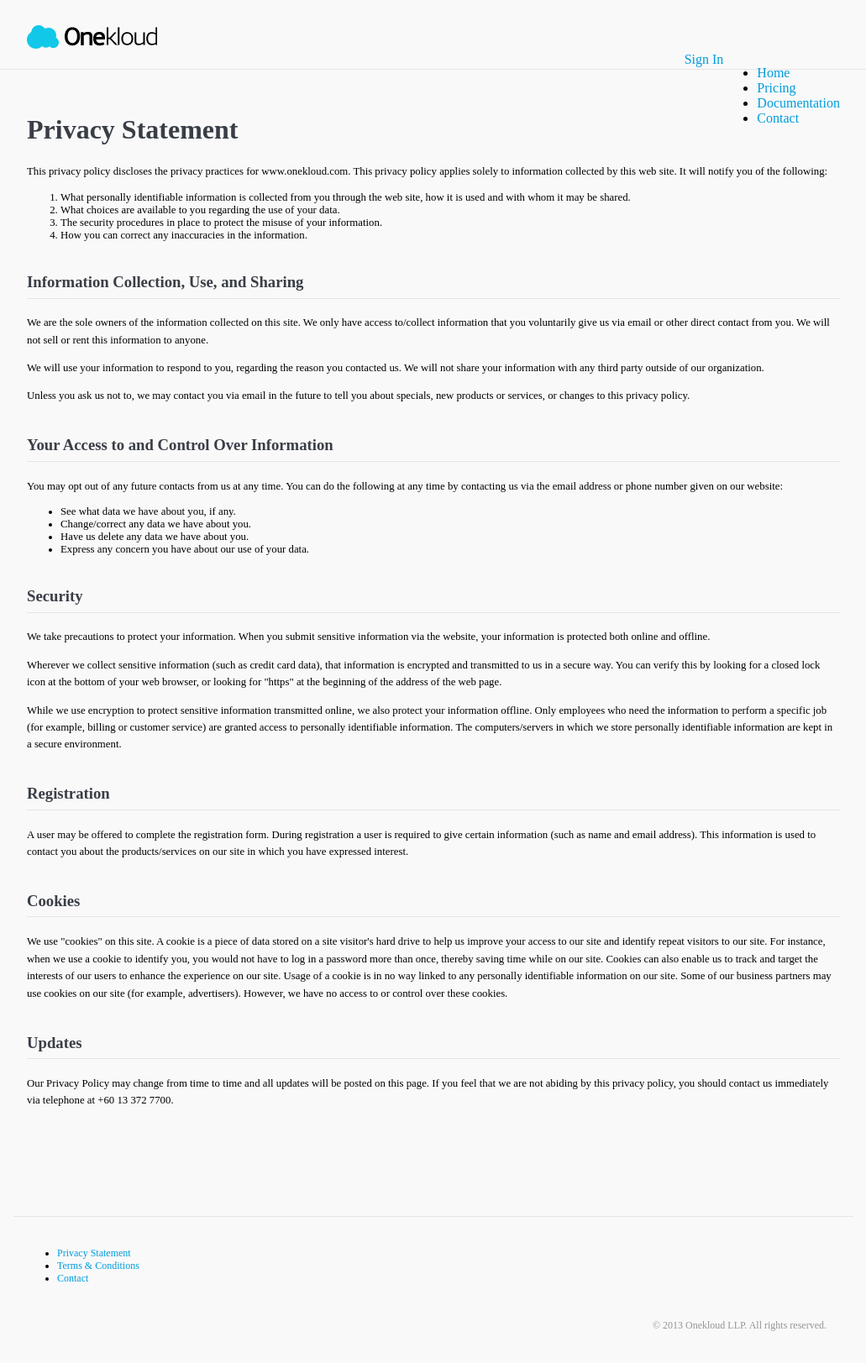
After one commit to pythonista8/onekloud, a Django app: page /privacy/ in a window 1280 px wide. The commit adds this page. Shown: the whole page at 84% size, without its empty margins (124-1155 px from the left). Run offline with Django 3.2, Linux system fonts and the light colour scheme; parts of the project's set-up code (start-up, migrations or seed data) failed here and were passed over; some libraries are stand-ins or nearby versions.

Commit message:
Add Privacy statement

```diff
--- /dev/null
+++ b/onekloud/apps/pages/static/pages/onekloud/css/privacy.css
@@ -0,0 +1,9 @@
+#content p,
+#content ul,
+#content ol {
+    font-size: 80%;
+}
+
+#content h3 {
+    margin-top: 2em;
+}
--- /dev/null
+++ b/onekloud/apps/pages/templates/pages/privacy.html
@@ -0,0 +1,139 @@
+{% extends 'onekloud/base.html' %}
+{% load static %}
+
+{% block css %}
+<link href="{% static 'pages/onekloud/css/privacy.css' %}" rel="stylesheet">
+{% endblock %}
+
+{% block content %}
+<div class="pure-g-r">
+    <div class="pure-u-1">
+        <div class="l-box">
+            <h1>Privacy Statement</h1>
+            <p>
+                This privacy policy discloses the privacy practices for
+                www.onekloud.com. This privacy policy applies solely to
+                information collected by this web site. It will notify you of
+                the following:
+            </p>
+            <ol>
+                <li>
+                    What personally identifiable information is collected from
+                    you through the web site, how it is used and with whom it
+                    may be shared.
+                </li>
+                <li>
+                    What choices are available to you regarding the use of your
+                    data.
+                </li>
+                <li>
+                    The security procedures in place to protect the misuse of
+                    your information.
+                </li>
+                <li>
+                    How you can correct any inaccuracies in the information.
+                </li>
+            </ol>
+
+            <h3>Information Collection, Use, and Sharing</h3>
+            <p>
+                We are the sole owners of the information collected on this
+                site. We only have access to/collect information that you
+                voluntarily give us via email or other direct contact from you.
+                We will not sell or rent this information to anyone.
+            </p>
+            <p>
+                We will use your information to respond to you, regarding the
+                reason you contacted us. We will not share your information
+                with any third party outside of our organization.
+            </p>
+            <p>
+                Unless you ask us not to, we may contact you via email in the
+                future to tell you about specials, new products or services, or
+                changes to this privacy policy.
+            </p>
+
+            <h3>Your Access to and Control Over Information</h3>
+            <p>
+                You may opt out of any future contacts from us at any time. You
+                can do the following at any time by contacting us via the email
+                address or phone number given on our website:
+            </p>
+            <ul>
+                <li>
+                    See what data we have about you, if any.
+                </li>
+                <li>
+                    Change/correct any data we have about you.
+                </li>
+                <li>
+                    Have us delete any data we have about you.
+                </li>
+                <li>
+                    Express any concern you have about our use of your data.
+                </li>
+            </ul>
+
+            <h3>Security</h3>
+            <p>
+                We take precautions to protect your information. When you
+                submit sensitive information via the website, your information
+                is protected both online and offline.
+            </p>
+            <p>
+                Wherever we collect sensitive information (such as credit card
+                data), that information is encrypted and transmitted to us in a
+                secure way. You can verify this by looking for a closed lock
+                icon at the bottom of your web browser, or looking for "https"
+                at the beginning of the address of the web page.
+            </p>
+            <p>
+                While we use encryption to protect sensitive information
+                transmitted online, we also protect your information offline.
+                Only employees who need the information to perform a specific
+                job (for example, billing or customer service) are granted
+                access to personally identifiable information. The
+                computers/servers in which we store personally identifiable
+                information are kept in a secure environment.
+            </p>
+
+            <h3>Registration</h3>
+            <p>
+                A user may be offered to complete the registration form. During
+                registration a user is required to give certain information
+                (such as name and email address). This information is used to
+                contact you about the products/services on our site in which
+                you have expressed interest.
+            </p>
+
+            <h3>Cookies</h3>
+            <p>
+                We use "cookies" on this site. A cookie is a piece of data
+                stored on a site visitor's hard drive to help us improve your
+                access to our site and identify repeat visitors to our site.
+                For instance, when we use a cookie to identify you, you would
+                not have to log in a password more than once, thereby saving
+                time while on our site. Cookies can also enable us to track and
+                target the interests of our users to enhance the experience on
+                our site. Usage of a cookie is in no way linked to any
+                personally identifiable information on our site. Some of our
+                business partners may use cookies on our site (for example,
+                advertisers). However, we have no access to or control over
+                these cookies.
+            </p>
+
+            <h3>Updates</h3>
+            <p>
+                Our Privacy Policy may change from time to time and all updates
+                will be posted on this page. If you feel that we are not
+                abiding by this privacy policy, you should contact us
+                immediately via telephone at +60 13 372 7700.
+            </p>
+        </div>
+    </div>
+</div>
+{% endblock %}
+
+{% block menu-contact %}
+pure-menu-selected
+{% endblock %}
--- a/onekloud/apps/pages/urls.py
+++ b/onekloud/apps/pages/urls.py
@@ -5,4 +5,6 @@ urlpatterns = patterns(
     url(r'^$', 'home', name='home'),
     url(r'^pricing/$', 'pricing', name='pricing'),
     url(r'^contact/$', 'contact', name='contact'),
+
+    url(r'^privacy/$', 'privacy', name='privacy'),
 )
--- a/onekloud/apps/pages/views.py
+++ b/onekloud/apps/pages/views.py
@@ -37,3 +37,8 @@ def contact(request):
     else:
         ctx['form'] = ContactForm()
     return render(request, 'pages/contact.html', ctx)
+
+
+def privacy(request):
+    ctx = dict(title="Privacy Statement")
+    return render(request, 'pages/privacy.html', ctx)
--- a/onekloud/templates/onekloud/footer.html
+++ b/onekloud/templates/onekloud/footer.html
@@ -5,16 +5,13 @@
                 <div class="pure-menu pure-menu-open pure-menu-horizontal">
                     <ul>
                         <li>
-                            <a href="#">Help</a>
-                        </li>
-                        <li>
-                            <a href="#">About</a>
+                            <a href="{% url 'pages:privacy' %}">Privacy Statement</a>
                         </li>
                         <li>
                             <a href="#">Terms &amp; Conditions</a>
                         </li>
                         <li>
-                            <a href="#">Contact Us</a>
+                            <a href="{% url 'pages:contact' %}">Contact</a>
                         </li>
                     </ul>
                 </div>
@@ -23,7 +20,7 @@
         <div class="pure-u-1-3">
             <div class="l-box">
                 <div id="copyright" class="gray">
-                    &copy; 2013 Onekloud. All rights reserved.
+                    &copy; 2013 Onekloud LLP. All rights reserved.
                 </div>
             </div>
         </div>
```
